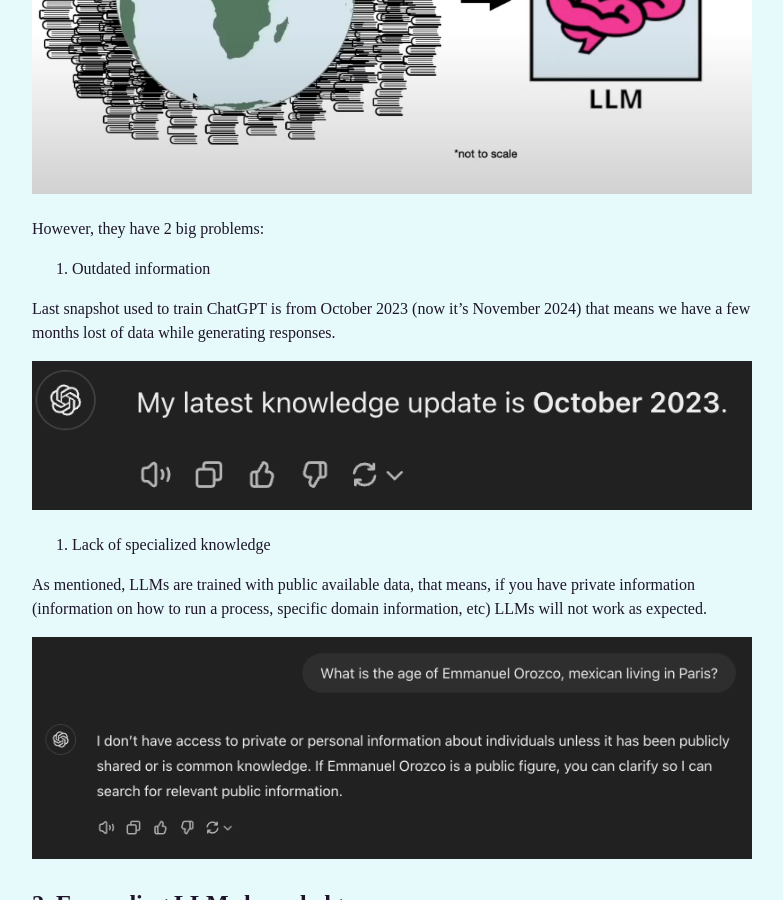
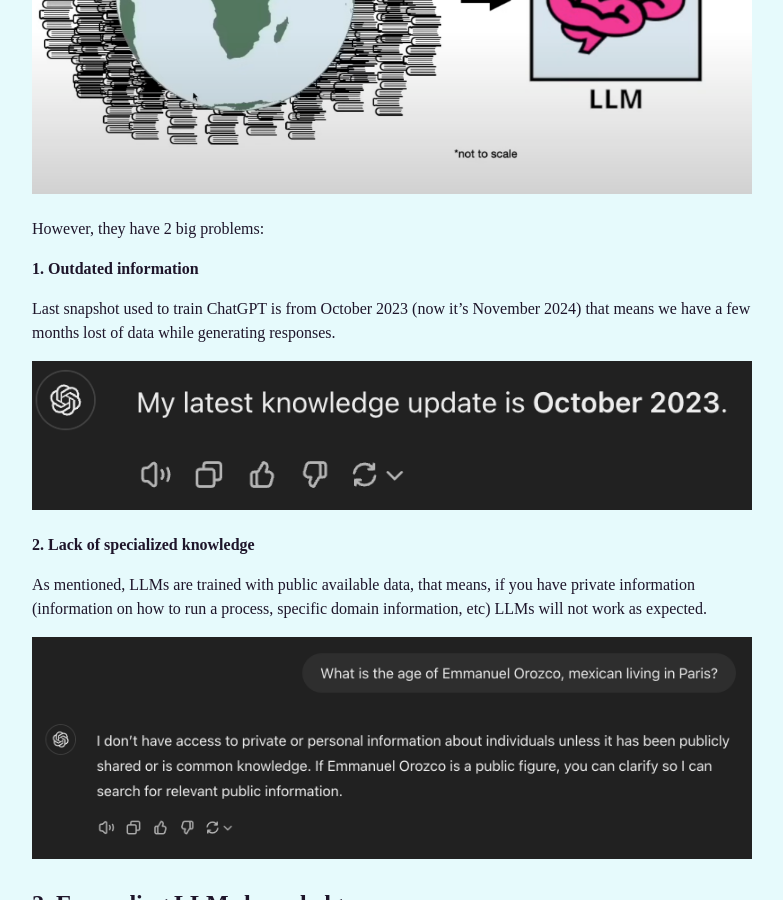
Before and after one commit to indie-rok/www.emmanuelorozco.com, a Jekyll site: the page built from _posts/2024-10-05-expand-chatgpt-knowledge-with-your-own-information.md, in a window 1280 px wide and 900 px high, scrolled down 922 px. Shown: the whole window, without its empty margins (248-1031 px from the left). Built offline with Jekyll 4.4.1, drawn with Linux system fonts in a browser that asks for light colours; some web fonts are replaced; some of the changed text lies outside the part shown.

Commit message:
fix(post): Update RAG post

```diff
--- a/_posts/2024-10-05-expand-chatgpt-knowledge-with-your-own-information.md
+++ b/_posts/2024-10-05-expand-chatgpt-knowledge-with-your-own-information.md
@@ -30,13 +30,13 @@ To train LLMs, engineers have compressed the whole of humanity's knowledge using
 
 However, they have 2 big problems:
 
-1. Outdated information
+**1. Outdated information**
 
 Last snapshot used to train ChatGPT is from October 2023 (now it's November 2024) that means we have a few months lost of data while generating responses.
 
 ![last-snapshot](https://emmanuelorozco.com/assets/blog/rag/october-2023.png)
 
-2. Lack of specialized knowledge
+**2. Lack of specialized knowledge**
 
 As mentioned, LLMs are trained with public available data, that means, if you have private information (information on how to run a process, specific domain information, etc) LLMs will not work as expected.
 
```
Also changed, not shown: other parts of _posts/2024-10-05-expand-chatgpt-knowledge-with-your-own-information.md (+9 -5 lines), assets/blog/rag/numbers.png (added).
